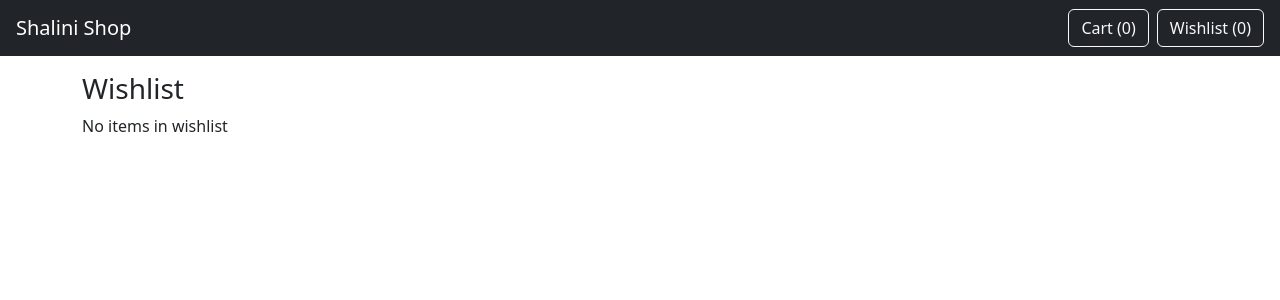
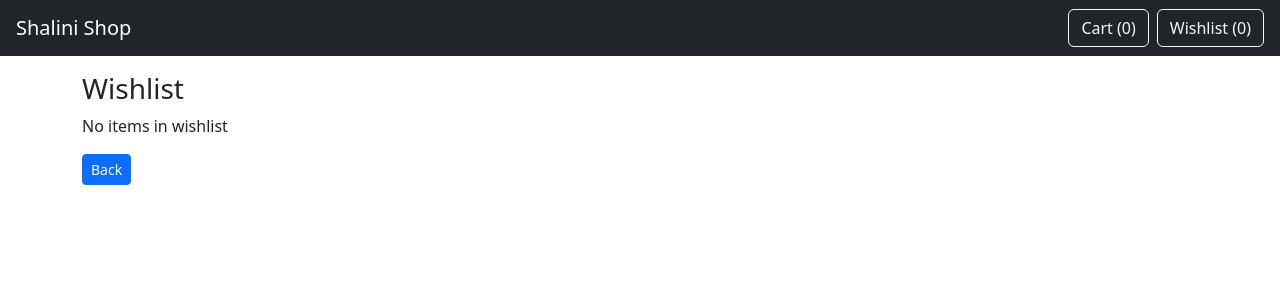
Before and after one commit to Shalini2613/shalini-ecommerce, a React (Create React App) app: page /#/wishlist in a window 1280 px wide. Shown: the top 300 px of the page. Built offline with nearby package versions, Linux system fonts and the light colour scheme.

Commit message:
wishlist back buttonadded

```diff
--- a/src/pages/Wishlist.js
+++ b/src/pages/Wishlist.js
@@ -1,7 +1,12 @@
 import { useSelector } from "react-redux";
+import { useNavigate } from "react-router-dom";
 
 export default function Wishlist() {
   const wishlist = useSelector((state) => state.wishlist);
+  const navigate = useNavigate()
+  const backtocart = () => {
+    navigate("/");
+  }
 
   return (
     <div className="container mt-3">
@@ -15,6 +20,8 @@ export default function Wishlist() {
           <p>₹ {item.price}</p>
         </div>
       ))}
+            <button onClick={()=>backtocart()} className="btn btn-sm btn-primary">Back</button>
+
     </div>
   );
 }
```
